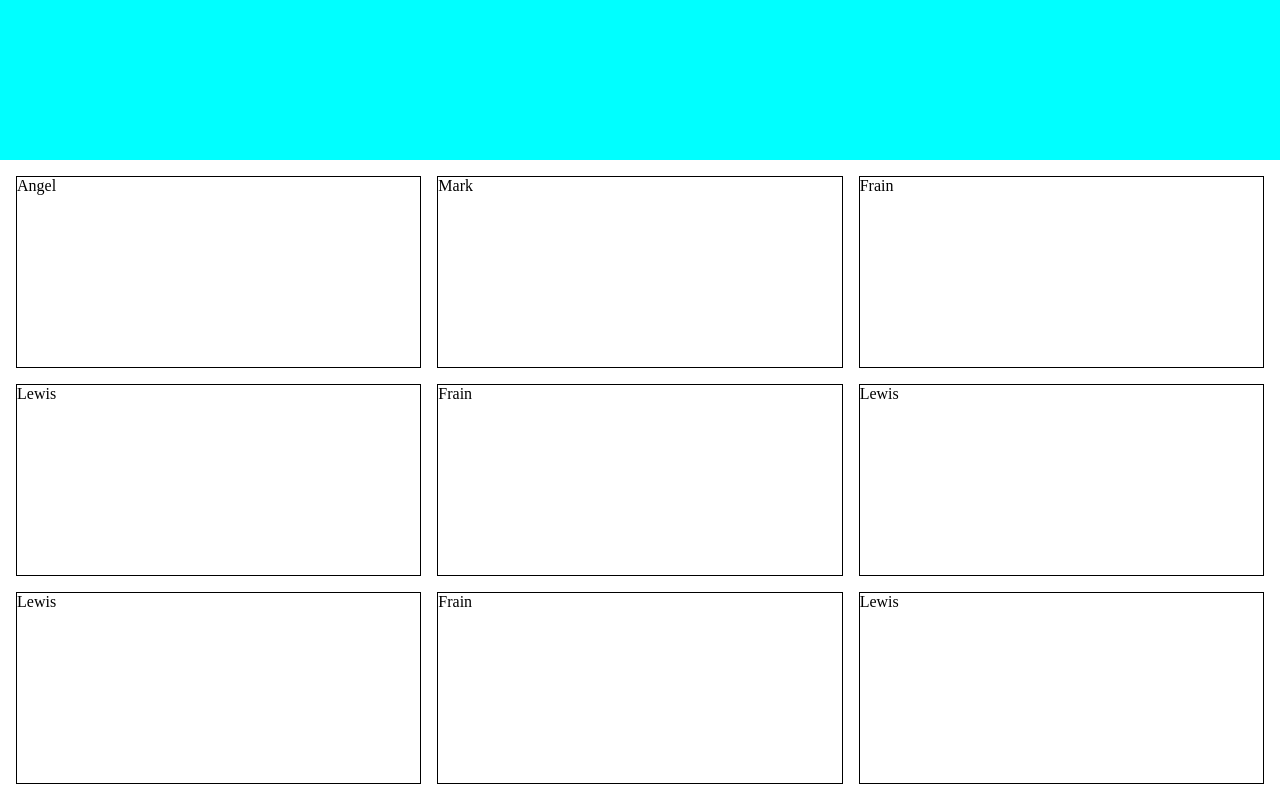
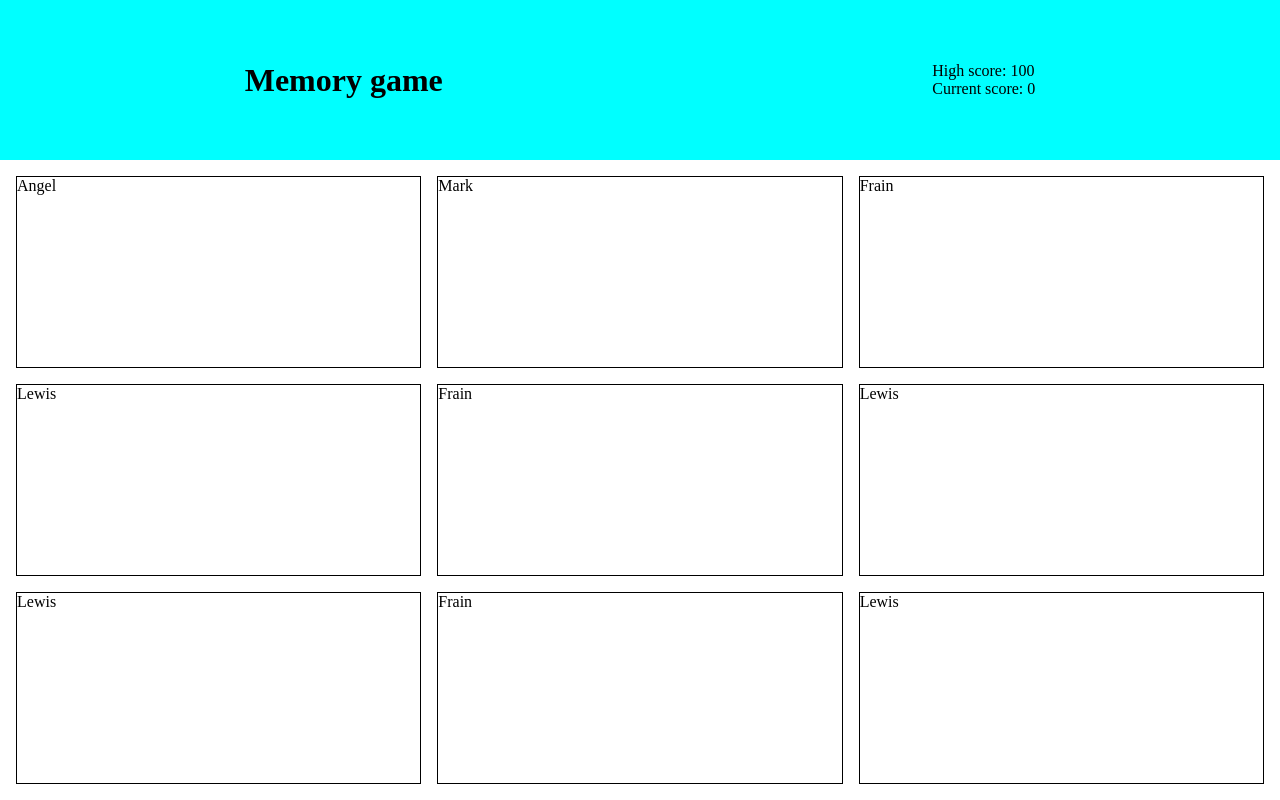
Before and after one commit to WenardKen57/memory-game, a React (Vite) app: page / in a window 1280 px wide. Built offline with nearby package versions, Linux system fonts and the light colour scheme.

Commit message:
Add logo and score board (but not functional yet)

```diff
--- a/src/NavigationBar.jsx
+++ b/src/NavigationBar.jsx
@@ -1,3 +1,12 @@
 export default function NavigationBar() {
-  return <div className="navigationBar"></div>;
+  const highScore = 100;
+  const currentScore = 0;
+
+  return <div className="navigationBar">
+    <h1>Memory game</h1>
+    <div>
+      <p>High score: {highScore}</p>
+      <p>Current score: {currentScore}</p>
+    </div>
+  </div>;
 }
--- a/src/style/style.css
+++ b/src/style/style.css
@@ -11,6 +11,9 @@
 .navigationBar {
   background-color: aqua;
   height: 20vh;
+  display: flex;
+  justify-content: space-around;
+  align-items: center;
 }
 
 .grid-container {
```
